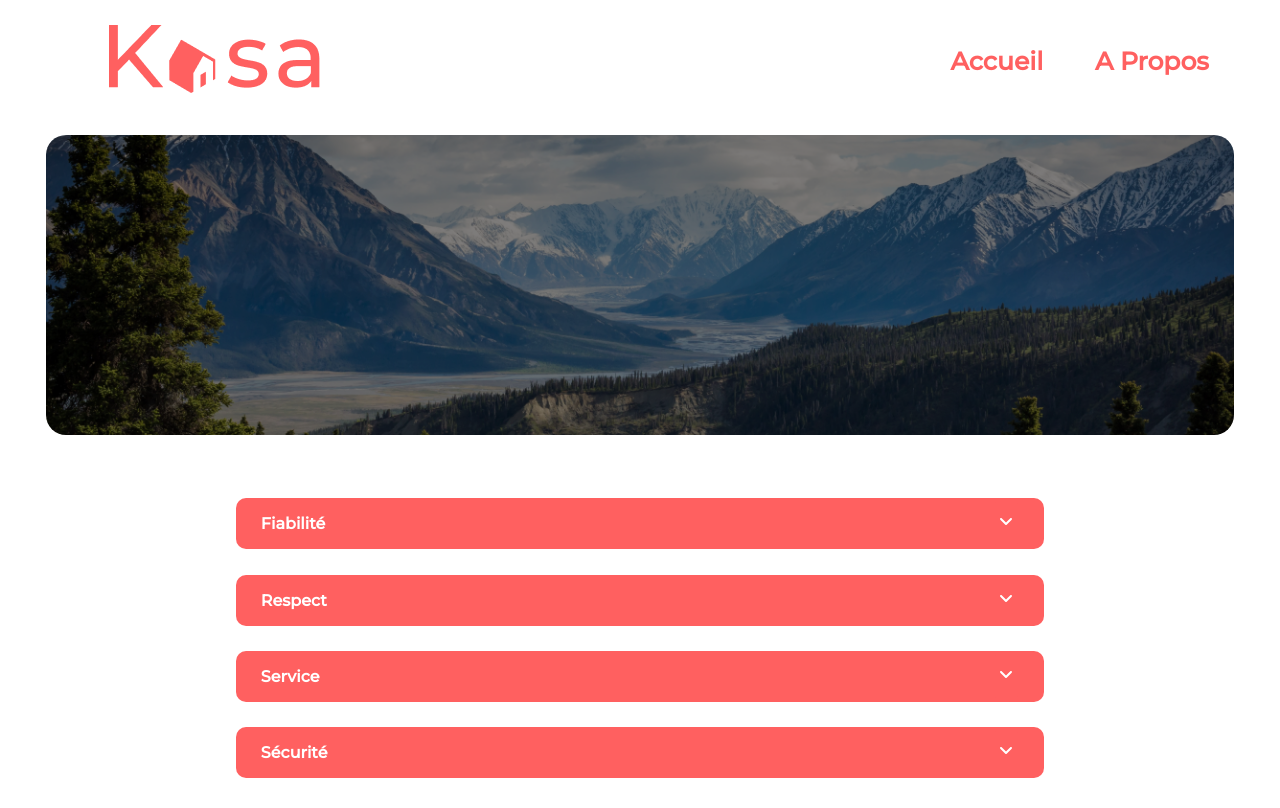
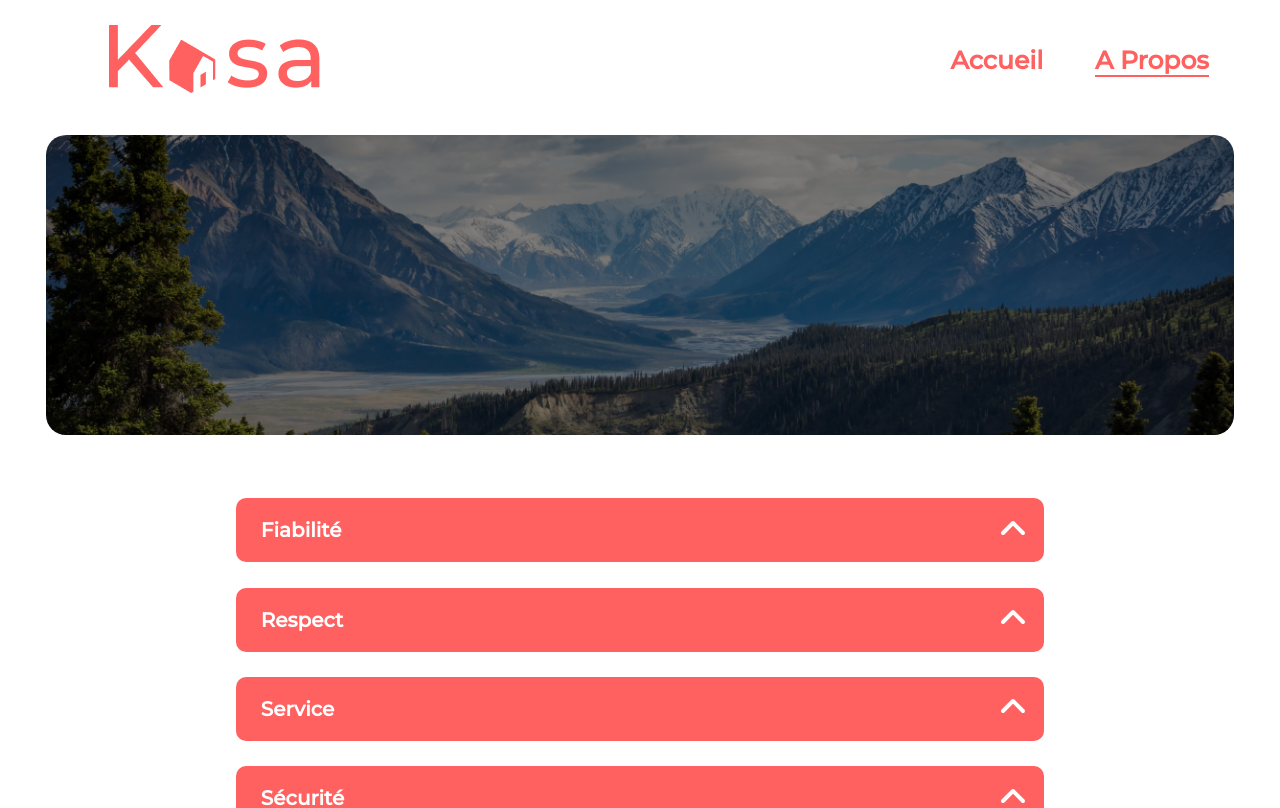
Before and after one commit to Kader93600/OpenClassroomsProject6, a React (Create React App) app: page /AboutPage in a window 1280 px wide. Shown: the top 808 px of the page. Built offline with nearby package versions, Linux system fonts and the light colour scheme.

Commit message:
Correction dû a la soutenance

```diff
--- a/src/components/AboutPage/collapse.jsx
+++ b/src/components/AboutPage/collapse.jsx
@@ -1,33 +1,34 @@
 import { useState } from "react";
 
-import angle_down from "../../assets/angle_down.svg"
+
 import angle_up from "../../assets/angle_up.svg"
 import "../../styles/Font.sass"
 
 
 
-function Collapse({collapseValue,collapseType}){
-    const [open, setOpen] = useState(false)
+function Collapse({ collapseValue, collapseType }) {
 
-        return open ? (
+  const [open, setOpen] = useState(false); /* Gérer l'état d'ouverture */
+
+    const toggleCollapse = () => {
+      setOpen(!open);  /*Inverse l'état de open à chaque clique */
+    };
+
+    return (
       <div className="all_conteneur">
+
         <div className="conteneur_titre">
           <p>{collapseType}</p>
-                    <button onClick={()=> setOpen(false)}> <img src={angle_up} alt="icone flèche d'angle visant le haut" /></button>
+          <button onClick={toggleCollapse}><img className={open ? 'rotate180' : ''} src={angle_up} alt="icone flèche d'angle" /></button>
         </div>
+
+        {open && (
           <div className="conteneur_texte">
             <div className="txt_collapse">{collapseValue}</div>
           </div>
+        )}
       </div>
-        ) : (
-            <div className="all_conteneur">
-            <div className="conteneur_titre">
-                    <p>{collapseType}</p>
-                    <button onClick={()=> setOpen(true)}> <img src={angle_down} alt="icone flèche d'angle visant le bas" /></button>
-            </div>
-            </div>
-        )
+    );
   }
 
-
   export default Collapse
--- a/src/components/Header/header.jsx
+++ b/src/components/Header/header.jsx
@@ -1,21 +1,56 @@
-import { Link } from 'react-router-dom'
-import Logo from '../../assets/LOGO_Header.png'
-import '../../styles/Header.sass'
+import React, { useState, useEffect } from 'react';
+import { Link, useLocation } from 'react-router-dom';
+import Logo from '../../assets/LOGO_Header.png';
+import '../../styles/Header.sass';
+
+function Header() {
+    const location = useLocation(); /*Savoir quelle route est active */
+
+    const [underlineWidths, setUnderlineWidths] = useState(() => ({
+      accueil: location.pathname === '/' ? '100%' : '0', /* La clé 'accueil' check si le chemin actuel = '/' */
+      aPropos: location.pathname === '/AboutPage' ? '100%' : '0',
+    }));
 
 
-function Header () {
-    return (
-    <div className='conteneur_header'>
-            <div>
-            <Link to ="/"><img src={Logo} alt="Logo Kasa"/></Link>
-            </div>
-        <nav>
-            <Link to ="/"> Accueil </Link>
-            <Link to ="/AboutPage">A Propos </Link>
-        </nav>
-    </div>
-    )
-}
 
 
-export default Header
+    useEffect(() => { /*Réagit aux changement de l'URL utilisé quand la loc change */
+      setUnderlineWidths({
+        accueil: location.pathname === '/' ? '100%' : '0', /*Si chemin est accueil = soulignement à 100% sinon rien */
+        aPropos: location.pathname === '/AboutPage' ? '100%' : '0',
+      });
+    }, [location.pathname]);/*Dependance assure que effet s'exécute à chaque changement route*/
+
+
+
+    // Gère les événements de la souris pour les liens
+    const handleMouse = (link, entering) => {
+    const isCurrentPage = (link === 'accueil' && location.pathname === '/') || (link === 'aPropos' && location.pathname === '/AboutPage'); /* */
+
+    setUnderlineWidths({
+        ...underlineWidths,
+        [link]: entering || isCurrentPage ? '100%' : '0',
+      });
+    };
+
+
+
+
+    return (
+      <div className='conteneur_header'>
+        <div><img src={Logo} alt="Logo Kasa" /></div>
+        <nav>
+          <Link to="/" onMouseEnter={() => handleMouse('accueil', true)} onMouseLeave={() => handleMouse('accueil', false)}>
+            Accueil
+            <span className="underline" style={{ width: underlineWidths.accueil }}></span>
+          </Link>
+          <Link to="/AboutPage" onMouseEnter={() => handleMouse('aPropos', true)} onMouseLeave={() => handleMouse('aPropos', false)}>
+            A Propos
+            <span className="underline" style={{ width: underlineWidths.aPropos }}></span>
+          </Link>
+        </nav>
+      </div>
+    );
+  }
+
+export default Header;
--- a/src/components/House/Slideshow.jsx
+++ b/src/components/House/Slideshow.jsx
@@ -1,4 +1,8 @@
 import "../../styles/Slideshow.sass"
+
+import angle_left from "../../assets/angle_left.svg"
+import angle_right from "../../assets/angle_right.svg"
+
 
 import { useState } from "react";
 
@@ -21,15 +25,25 @@ function Slideshow({house}) {
 
     return (
         <div className="margin_page">
+            {picturesLength > 1 && (
+                <>
+                    <button onClick={prevClick} className="btn_carrousel_prev">
+                        <img src={angle_left} alt="Précédent" />
+                    </button>
 
-            <button onClick={prevClick} className="btn_carrousel_prev">{"<"}</button>
+                    <button onClick={clickNext} className="btn_carrousel_next">
+                        <img src={angle_right} alt="Suivant" />
+                    </button>
+                </>
+            )}
+
             <img src={currentPicture} alt="Carrousel d'une illustration" className="img_carrousel"/>
 
-            <button onClick={clickNext} className="btn_carrousel_next">{">"}</button>
             <p className="index_image">{indexPictures + 1}/{picturesLength}</p>
         </div>
     );
 
 }
 
+
 export default Slideshow;
--- a/src/pages/House/index.jsx
+++ b/src/pages/House/index.jsx
@@ -1,37 +1,39 @@
-import Slideshow from"../../components/House/Slideshow.jsx"
-import Information from "../../components/House/information.jsx"
-import { useEffect, useState } from "react";
+import React, { useEffect, useState } from "react";
 import { useParams, useNavigate } from "react-router-dom";
+import Slideshow from "../../components/House/Slideshow.jsx"
+import Information from "../../components/House/information.jsx";
 
 
-function Logement(){
-
-    const [houses, setHouses] = useState([]);
-    let { id } = useParams();
+function Logement() {
+    const [house, setHouse] = useState(null);
+    const { id } = useParams();
     const navigate = useNavigate();
 
     useEffect(() => {
         fetch('/Houselist.json')
             .then(response => response.json())
-            .then(data => setHouses(data))
-    }, []);
+            .then(data => {
 
-    const house = houses.find(house => house.id === id);
+                const foundHouse = data.find(house => house.id === id);
+
+                if (foundHouse) {
+                    setHouse(foundHouse);
+                } else {
+                    navigate("/error");
+                }
+            })
+    }, [id, navigate]);
 
     if (!house) {
-        navigate("/error");
-        return ("/error");
+        return
     }
-
-
 
     return (
         <div>
             <Slideshow house={house}/>
-            <Information house={house}/>
+            <Information house={house} />
         </div>
-    )
-
+    );
 }
 
 export default Logement
--- a/src/styles/Banner.sass
+++ b/src/styles/Banner.sass
@@ -3,7 +3,7 @@ $font-color: white
 $banner-height: 300px
 $banner-radius: 20px
 $banner-brightness: 0.5
-$mobile-break: 767px
+$mobile-break: 975px
 $font-size-large: 48px
 $font-size-small: 24px
 
--- a/src/styles/Card.sass
+++ b/src/styles/Card.sass
@@ -2,9 +2,9 @@
 $background-color: #F6F6F6
 $border-radius-card: 15px
 $border-radius-image: 10px
-$font-color: white
+$font-color: #ffffff
 $gradient-color: #00000090
-$mobile-break: 767px
+$mobile-break: 975px
 $font-size-default: 15px
 $font-weight-bold: bold
 
@@ -27,19 +27,14 @@ $font-weight-bold: bold
   padding: 3%
   object-fit: cover
   transition: transform 0.3s ease, opacity 0.3s ease
-  opacity: 0.7
-
   &:hover
     transform: scale(1.1)
-    opacity: 1
 
   @media all and (max-width: $mobile-break)
     width: 100%
     padding-left: 0
     padding-right: 0
     opacity: 1
-
-
 
 .link_card
   width: 100%
--- a/src/styles/Error.sass
+++ b/src/styles/Error.sass
@@ -1,6 +1,6 @@
 // Variables de style
 $color-1: #FF6060
-$mobile-break: 767px
+$mobile-break: 975px
 $font-size-large: 288px
 $font-size-medium: 36px
 $font-size-small: 20px
--- a/src/styles/Header.sass
+++ b/src/styles/Header.sass
@@ -2,7 +2,7 @@
 $color-primary: #FF6060
 $font-size-large: 25px
 $font-size-small: 15px
-$mobile-break: 767px
+$mobile-break: 975px
 
 // Styles du conteneur de l'en-tête
 .conteneur_header
@@ -13,7 +13,7 @@ $mobile-break: 767px
   padding: 0 5% 0 8%
   margin-top: 2%
 
-// Styles de la navigation
+
 nav
   display: flex
   flex-wrap: nowrap
@@ -30,9 +30,16 @@ nav
     &:visited
       color: $color-primary
 
+  span.underline
+    height: 2px
+    background-color: $color-primary
+    display: block
+
+
   a[href="/"]
     position: relative
     right: 25%
+
 
 // Mobiles
 @media all and (max-width: $mobile-break)
--- a/src/styles/collapse_aboutPage.sass
+++ b/src/styles/collapse_aboutPage.sass
@@ -1,10 +1,11 @@
 // Variables de style
 $primary-color: #FF6060
 $secondary-color: #F6F6F6
+$thirdly-color:#000000
 $font-color: white
 $border-radius: 10px
 $font-family: Montserrat
-$mobile-break: 767px
+$mobile-break: 975px
 
 // Mixins
 @mixin button-styles
@@ -33,24 +34,41 @@ $mobile-break: 767px
   font-weight: bold
   padding: 0 2%
 
+  p
+    font-size: 20px
+    font: bolder
+
   button
     @include button-styles
+    img
+      width: 200%
+      transition: transform 0.3s ease
+      cursor: pointer
+
 
 // TXT
 .conteneur_texte
   width: 64%
   background-color: $secondary-color
-  color: $primary-color
+  color: thirdly-color
   padding: 1% 2%
   border-radius: $border-radius
   box-sizing: border-box
 
-  .txt_collapse
-    font-size: 15px
-    font-family: $font-family
+
+.txt_collapse
+ font-size: 20px
+ font-family: $font-family
+
+.rotate180
+  transform: rotate(-180deg)
+
 
 @media all and (max-width: $mobile-break)
   .conteneur_titre, .conteneur_texte
     width: 80%
     margin-left: 10%
     margin-right: 10%
+
+  .txt_collapse
+    font-size: 15px
--- a/src/styles/collapse_information.sass
+++ b/src/styles/collapse_information.sass
@@ -1,11 +1,11 @@
 // Variables de style
-$primary-color: #FF6060
+$primary-color: #000000
 $secondary-color: #F6F6F6
 $font-color: white
 $border-radius-small: 7px
 $margin-horizontal: 10%
 $padding-horizontal: 2%
-$mobile-break: 767px
+$mobile-break: 975px
 
 // Mixins pour les styles répétitifs
 @mixin container-styles
--- a/src/styles/information.sass
+++ b/src/styles/information.sass
@@ -1,10 +1,11 @@
 $couleur-principale: #FF6060
-$couleur-secondaire: white
+$couleur-secondaire: #ffffff
+$thirdly-color:#000000
 $rayon-bordure: 40px
 $rayon-bordure-petit: 5px
 $marge-horizontale: 8%
 $padding-horizontale: 10%
-$mobile-break: 767px
+$mobile-break: 975px
 
 // Conteneur principal
 .conteneur_ensemble
@@ -19,7 +20,7 @@ $mobile-break: 767px
     font-size: 30px
 
   .localisation
-    color: $couleur-principale
+    color: $thirdly-color
 
 // Conteneur secondaire
 .conteneur_2
```
Also changed, not shown: src/styles/Slideshow.sass (+38 -23 lines), src/assets/angle_left.svg (added), src/assets/angle_right.svg (added). Lines whose indentation alone changed are shown as unchanged.
